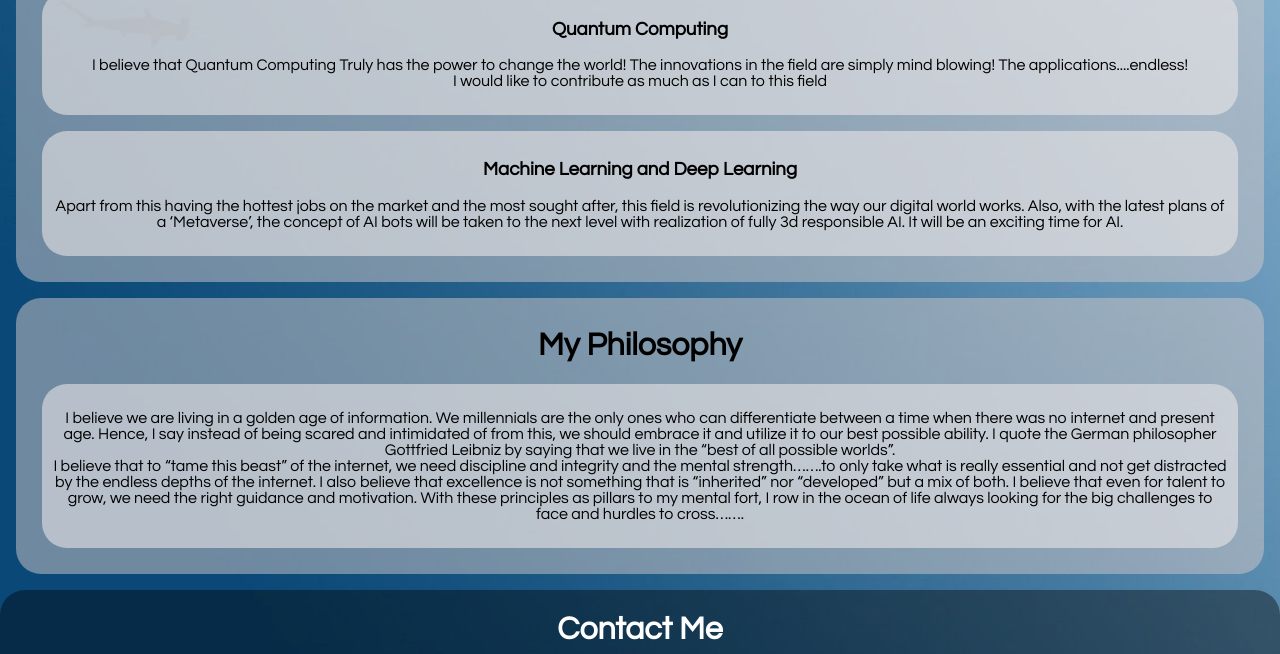
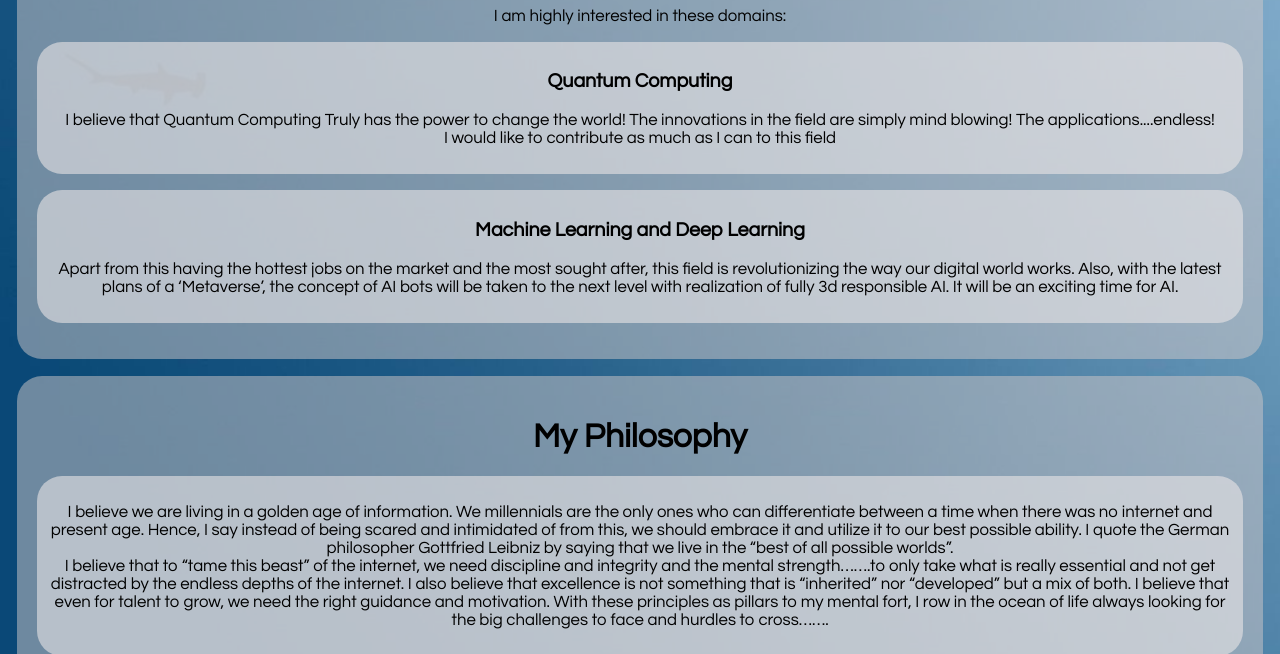
Before and after one commit to sanathNU/Portfolio, a plain HTML site: page index.html in a window 1280 px wide. Shown: the part 612-1266 px from the top of the page. Drawn offline with Linux system fonts and the light colour scheme.

Commit message:
Update styles.css

```diff
--- a/styles.css
+++ b/styles.css
@@ -39,16 +39,20 @@ a:hover {
 h1 {
     text-align: center;
   }
+
 .content{
-
+  font-size:105%;
     border-style:inherit;
-    padding: 10px;
+    text-overflow: ellipsis;
+    overflow:hidden;
+    padding: 20px;
     text-align: center;
     border-radius: 25px;
     max-width: 2500px;
     margin: 1em;
     background-color: rgba(209, 202, 202, 0.5);
   }
+
 .content-inside{
   border-style:inherit;
   padding: 10px;
@@ -56,7 +60,7 @@ h1 {
   position:relative ;
   border-radius: 25px;
   max-width: 1500px;
-  margin: 1em;
+  margin: 1em auto;
   background-color: rgba(238, 232, 232, 0.577);
 }
 
```
